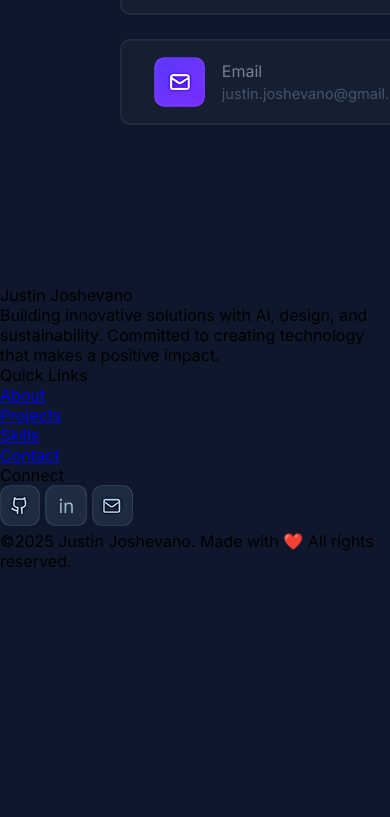
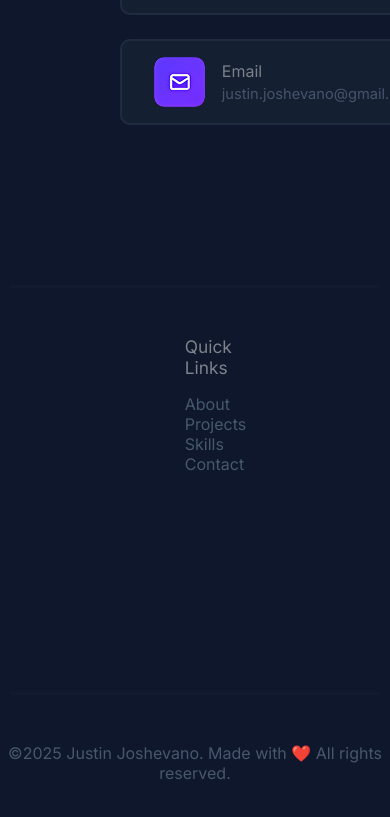
Before and after one commit to JustinJshvn/Portfolio, a plain HTML site: page index.html in a window 390 px wide. Shown: the part 6220-7037 px from the top of the page. Before the commit the page ends 6791 px from the top, so only its background shows below. Drawn offline with Linux system fonts and the light colour scheme.

Commit message:
Website Finished, awaiting responsive

```diff
--- a/index.html
+++ b/index.html
@@ -259,14 +259,15 @@
         </div>
     </section>
     <footer>
-        <div>
+        <div class="breakline"></div>
+        <div class="footer">
             <div>
-                <p>Justin Joshevano</p>
-                <p>Building innovative solutions with Al, design, and sustainability. Committed to creating technology that makes a positive impact.</p>
+                <p class="name">Justin Joshevano</p>
+                <p class="footdesc">Building innovative solutions with Al, design, and sustainability. Committed to creating technology that makes a positive impact.</p>
             </div>
             <div>
-                <p>Quick Links</p>
-                <ul>
+                <p class="footitle">Quick Links</p>
+                <ul class="footlist">
                     <li><a href="#about">About</a></li>
                     <li><a href="#projects">Projects</a></li>
                     <li><a href="#skills">Skills</a></li>
@@ -274,7 +275,7 @@
                 </ul>
             </div>
             <div>
-                <p>Connect</p>
+                <p class="footitle">Connect</p>
                 <div>
                     <img src="images/github1.png" alt="GitHub">
                     <img src="images/linkedin1.png" alt="LinkedIn">
@@ -282,7 +283,8 @@
                 </div>
             </div>
         </div>
-        <p>©2025 Justin Joshevano. Made with ❤️ All rights reserved.</p>
+        <div class="breakline"></div>
+        <p class="end">©2025 Justin Joshevano. Made with ❤️ All rights reserved.</p>
     </footer>
 </body>
 </html>
--- a/style.css
+++ b/style.css
@@ -470,8 +470,8 @@ h1 {
     cursor: pointer;
 }
 
-.sendmessage::active {
-    opacity: 0.8;
+.sendmessage:active {
+    opacity: 0.6;
     transition: background-image 0.3s ease;
 }
 
@@ -479,3 +479,61 @@ h1 {
     color: #B99FFC;
     font-size: 10pt;
 }
+
+.breakline {
+    background-color: #111A2E;
+    height: 3px;
+    width: 95vw;
+    margin: 0 auto;
+}
+
+.footer {
+    display: inline-flex;
+    margin-top: 3rem;
+    margin-bottom: 3rem;
+    padding: 0 10rem;
+    justify-content: center;
+    width: 100%;
+    gap: 20rem;
+}
+
+.name {
+    font-size: 16pt;
+    color: #3E4482;
+}
+
+.footdesc {
+    font-size: 12pt;
+    color: #47576C;
+    margin-top: 1rem;
+    max-width: 25vw;
+}
+
+.footitle {
+    font-size: 13pt;
+    color: #7C8389;
+    margin-bottom: 1rem;
+}
+
+.footlist {
+    list-style-type: none;
+}
+
+.footlist > li > a {
+    text-decoration: none;
+    color: #47586D;
+    font-size: 12pt;
+}
+
+.footlist > li > a:hover {
+    color: #2c3949ff;
+    transition: color 0.3s ease;
+}
+
+.end {
+    margin-top: 3rem;
+    margin-bottom: 5rem;
+    text-align: center;
+    font-size: 12pt;
+    color: #48576C;
+}
```
